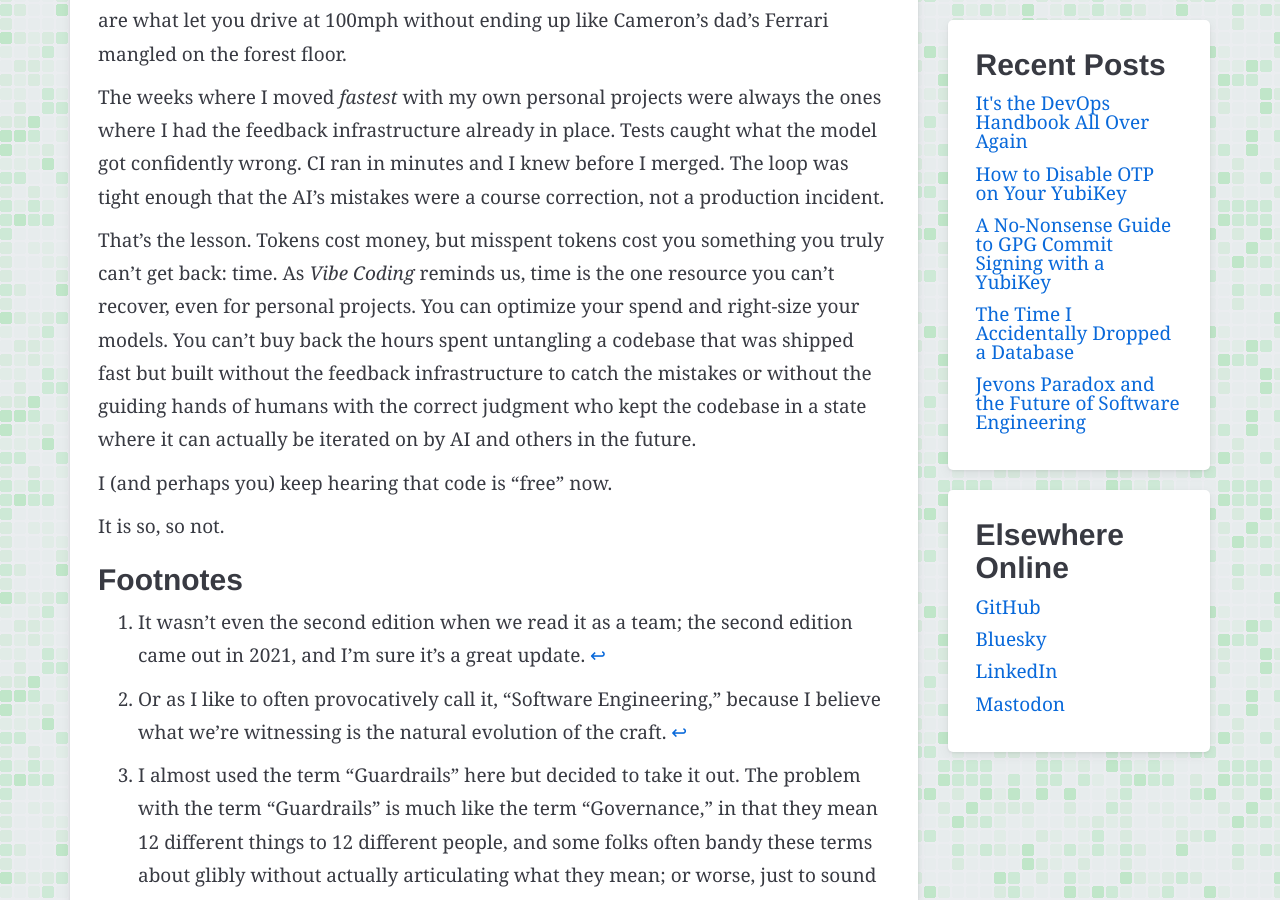
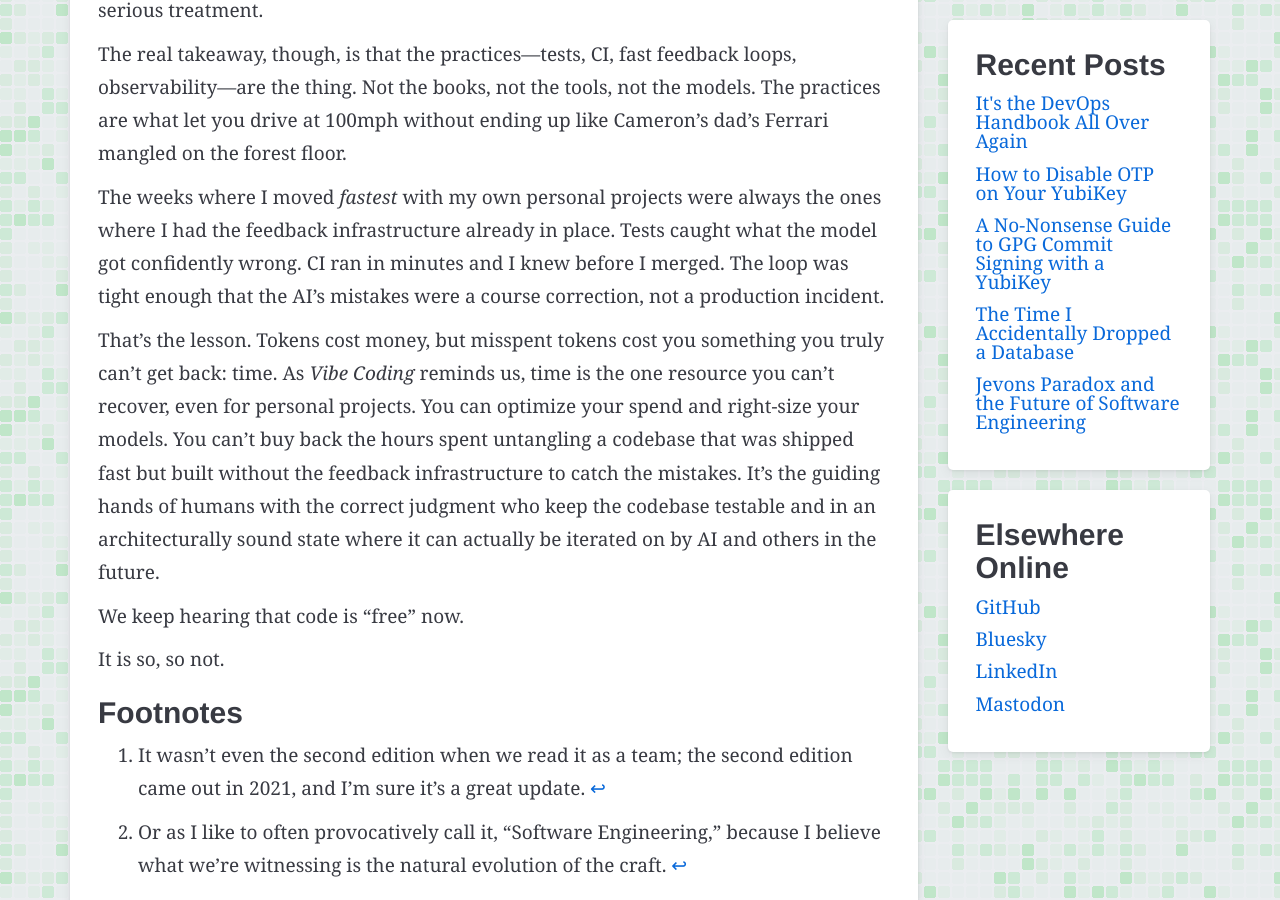
Before and after one commit to ryanspletzer/ryanspletzer.github.io, a Jekyll site: the page built from _posts/2026-06-24-its-the-devops-handbook-all-over-again.md, in a window 1280 px wide and 900 px high, scrolled down 7850 px. Built offline with Jekyll 4.4.1, drawn with Linux system fonts in a browser that asks for light colours; some of the changed text lies outside the part shown.

Commit message:
Note modularity enables safe parallel agent work; tidy the ending
Add that modular, decoupled architecture is what lets multiple agents
work a codebase in parallel without major merge conflicts. Recast the
closing untangling point as a positive assertion about human judgment
keeping a codebase testable and architecturally sound, and switch to
"We keep hearing that code is free."

Co-Authored-By: Claude Opus 4.8 <noreply@anthropic.com>

```diff
--- a/_posts/2026-06-24-its-the-devops-handbook-all-over-again.md
+++ b/_posts/2026-06-24-its-the-devops-handbook-all-over-again.md
@@ -358,12 +361,12 @@ As *Vibe Coding* reminds us,
 time is the one resource you can't recover, even for personal projects.
 You can optimize your spend and right-size your models.
 You can't buy back the hours spent untangling a codebase
-that was shipped fast but built without the feedback infrastructure to catch the mistakes
-or without the guiding hands of humans with the correct judgment
-who kept the codebase in a state where it can actually be iterated on
+that was shipped fast but built without the feedback infrastructure to catch the mistakes.
+It's the guiding hands of humans with the correct judgment
+who keep the codebase testable and in an architecturally sound state where it can actually be iterated on
 by AI and others in the future.
 
-I (and perhaps you) keep hearing that code is "free" now.
+We keep hearing that code is "free" now.
 
 It is so, so not.
 
```
Also changed, not shown: other parts of _posts/2026-06-24-its-the-devops-handbook-all-over-again.md (+3 -0 lines).
